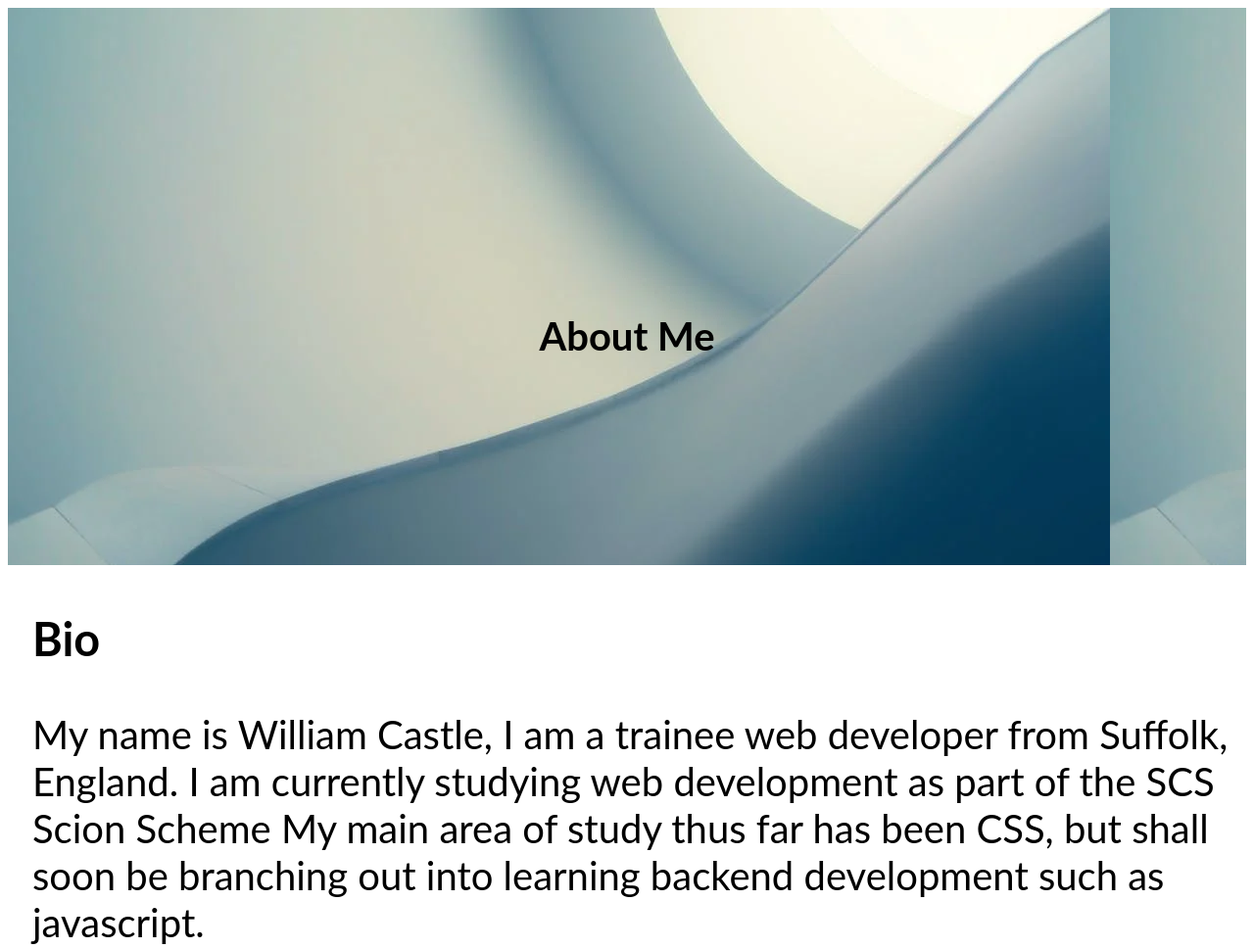
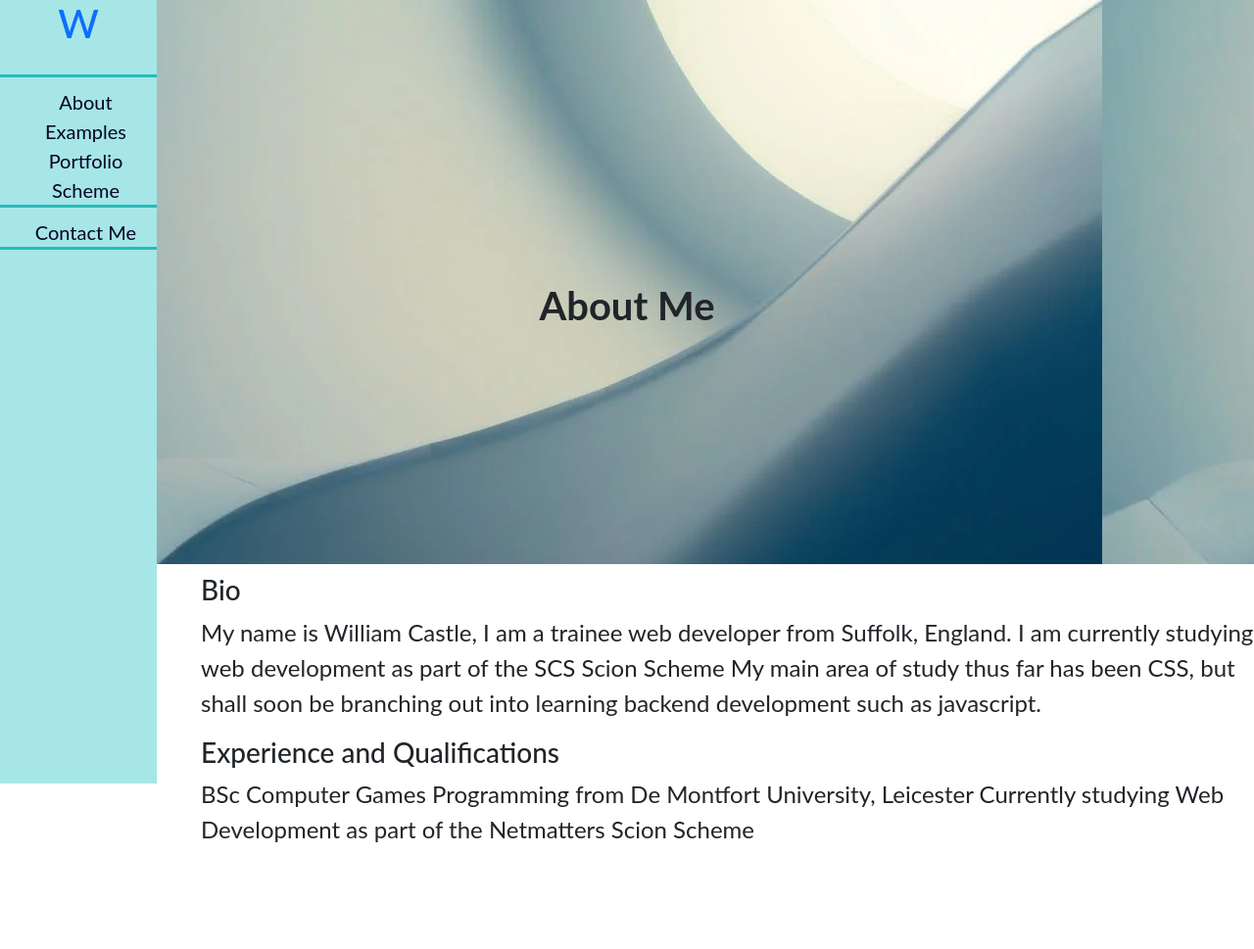
Before and after one commit to Sharpoint2/Public-Portfolio, a plain HTML site: page pages/about.html in a window 1280 px wide. Shown: the top 969 px of the page at 98% size. After the commit the page ends 881 px from the top, so only its background shows below. Drawn offline with nearby package versions, Linux system fonts and the light colour scheme.

Commit message:
Added boostrap to each page, redirected portfolio link

```diff
--- a/input/styles.scss
+++ b/input/styles.scss
@@ -4,9 +4,12 @@
 @import "queries.scss";
 
 .sidenav {
-    display: none;
-    height: 100%;
-    width: 160px;
+    display: flex;
+    width: 100%;
+    flex-direction: row;
+    justify-content: center;
+    width: 100%;
+    height: 80px;
     position: fixed;
     z-index: 1;
     top: 0;
@@ -17,6 +20,10 @@
 
   }
 
+  body
+  {
+    position:relative;
+  }
   .submit
   {
 
@@ -29,16 +36,21 @@
 
   .links
   {
-      margin-top: 10px;
+
+
       text-align: center;
-      border-bottom: solid rgb(39, 187, 187) 1.5px;
+      border-right: solid rgb(39, 187, 187) 1.5px;
+      display:flex;
+      flex-direction: row;
+      justify-content: center;
     a
     {
+        margin-left:15px;
         padding: 6px 8px 6px 8px;
         text-decoration: none;
-        font-size: 16px;
+        font-size: 32px;
         color: #0a0229;
-        display: block;
+
     }
   }
 
@@ -46,17 +58,29 @@
   {
 
       color:rgb(39, 187, 187);
+     padding-bottom:20px;
       font-weight: bolder;
-      text-align: center;
+      margin-right:20px;
       font-size: 2rem;
-      border-bottom: solid rgb(39, 187, 187) 3px;
+      border-right: solid rgb(39, 187, 187) 3px;
 
 
+  }
+
+  #contact-link
+  {
+    margin-top:10px;
+  }
+
+  #first-name, #last-name
+  {
+    width: 80%;
   }
 
   .contact
   {
       margin:0;
+      padding-left: 180px;
   }
 
   .hero
@@ -83,10 +107,7 @@
 
   }
 
-  .form
-  {
 
-  }
 
   .form-name
   {
@@ -148,9 +169,56 @@
 
     margin: 10px 0px 0px 25px;
     text-align: left;
-    font-size: 2.5rem;
+    font-size: 1.5rem;
     font-family: 'Lato', sans-serif;
     overflow-wrap: break-word;
+    padding-left: 180px;
 
 
   }
+
+  // Small devices (landscape phones, 576px and up)
+@media (min-width: 576px) {  }
+
+// Medium devices (tablets, 768px and up)
+@media (min-width: 768px) {  }
+
+// Large devices (desktops, 992px and up)
+@media (min-width: 992px)
+{
+    .sidenav
+    {
+      display:block;
+      height:100%;
+      width:160px;
+
+    }
+    .links
+    {
+      display:block;
+      text-align: center;
+      border-bottom: solid rgb(39, 187, 187) 3px;
+      border-right:none;
+      margin:10px 0 10px 0;
+      a
+      {
+      font-size:20px;
+      }
+    }
+
+    a
+    {
+      text-decoration: none;
+    }
+    .logo
+    {
+      text-align: center;
+      margin:0;
+      border-bottom: solid rgb(39, 187, 187) 3px;
+      border-right:none;
+
+    }
+}
+
+// Extra large devices (large desktops, 1200px and up)
+@media (min-width: 1200px) {  }
--- a/pages/about.html
+++ b/pages/about.html
@@ -1,9 +1,9 @@
 <html>
 
-    <head>
-        <link rel="preconnect" href="https://fonts.googleapis.com">
-        <link rel="preconnect" href="https://fonts.gstatic.com" crossorigin>
-        <link href="https://fonts.googleapis.com/css2?family=Source+Sans+Pro:wght@300&display=swap" rel="stylesheet">
+     <link rel="preconnect" href="https://fonts.googleapis.com">
+    <link rel="preconnect" href="https://fonts.gstatic.com" crossorigin>
+    <link href="https://fonts.googleapis.com/css2?family=Source+Sans+Pro:wght@300&display=swap" rel="stylesheet">
+    <link href="https://cdn.jsdelivr.net/npm/bootstrap@5.2.0-beta1/dist/css/bootstrap.min.css" rel="stylesheet" integrity="sha384-0evHe/X+R7YkIZDRvuzKMRqM+OrBnVFBL6DOitfPri4tjfHxaWutUpFmBp4vmVor" crossorigin="anonymous">
         <link rel="stylesheet" href="../output/styles.css">
         <title>About Me</title>
 
@@ -13,16 +13,16 @@
         <div class = "logo">
 
 
-            <h1>W</h1>
+            <h1><a href = "../index.html">W</a></h1>
         </div>
         <div class="links">
-            <a href="pages/about.html">About</a>
-            <a href="pages/examples.html">Examples</a>
-            <a href="pages/portfolio.html">Portfolio</a>
-            <a href="pages/scheme.html">Scheme</a>
+            <a href="about.html">About</a>
+            <a href="examples.html">Examples</a>
+            <a href="../index.html#projects">Portfolio</a>
+            <a href="scheme.html">Scheme</a>
           </div>
-        <div class = "links Contact">
-            <a href = "#contact-form">Contact Me</a>
+        <div class = "links">
+            <a href = "../index.html#contact-form">Contact Me</a>
 
         </div>
     </nav>
```
Also changed, not shown: index.html (+3 -3 lines), pages/examples.html (+8 -7 lines), pages/portfolio.html (+8 -7 lines), pages/scheme.html (+8 -7 lines), output/styles.css, 2 other files.
